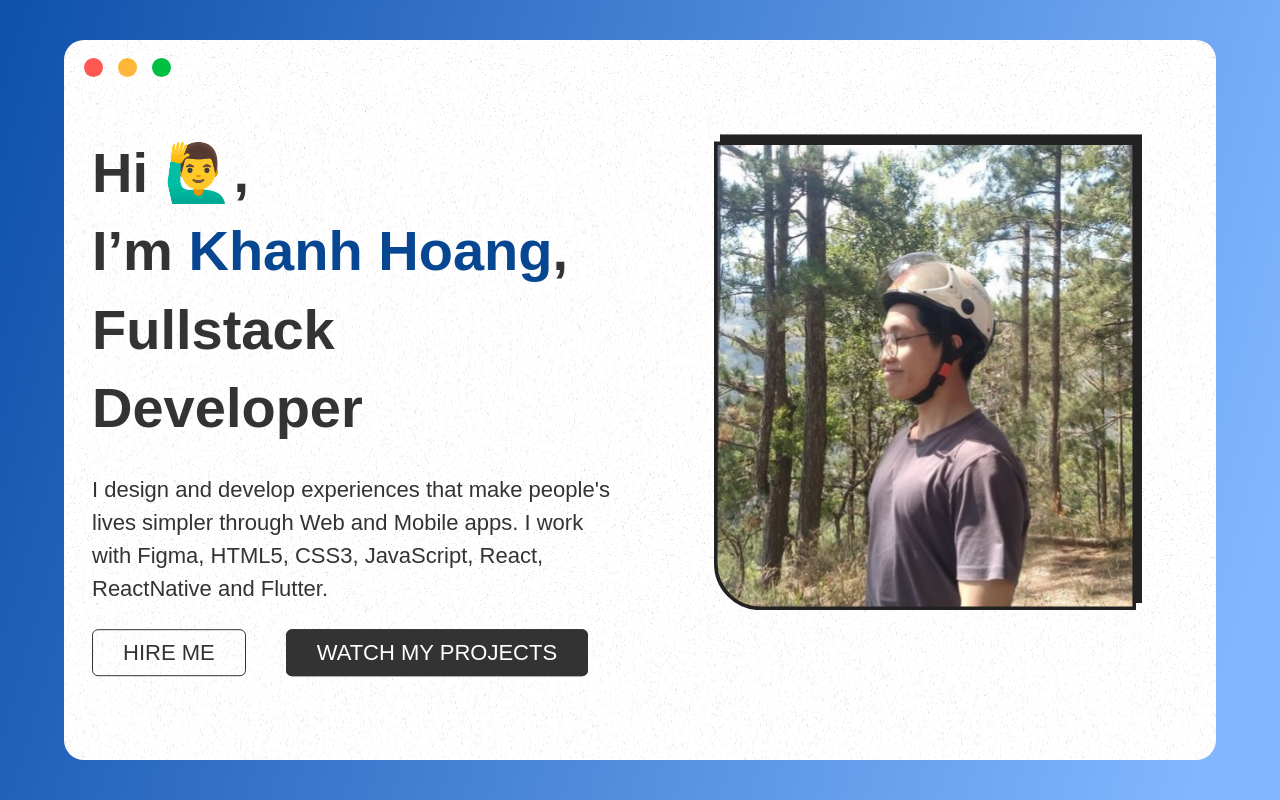
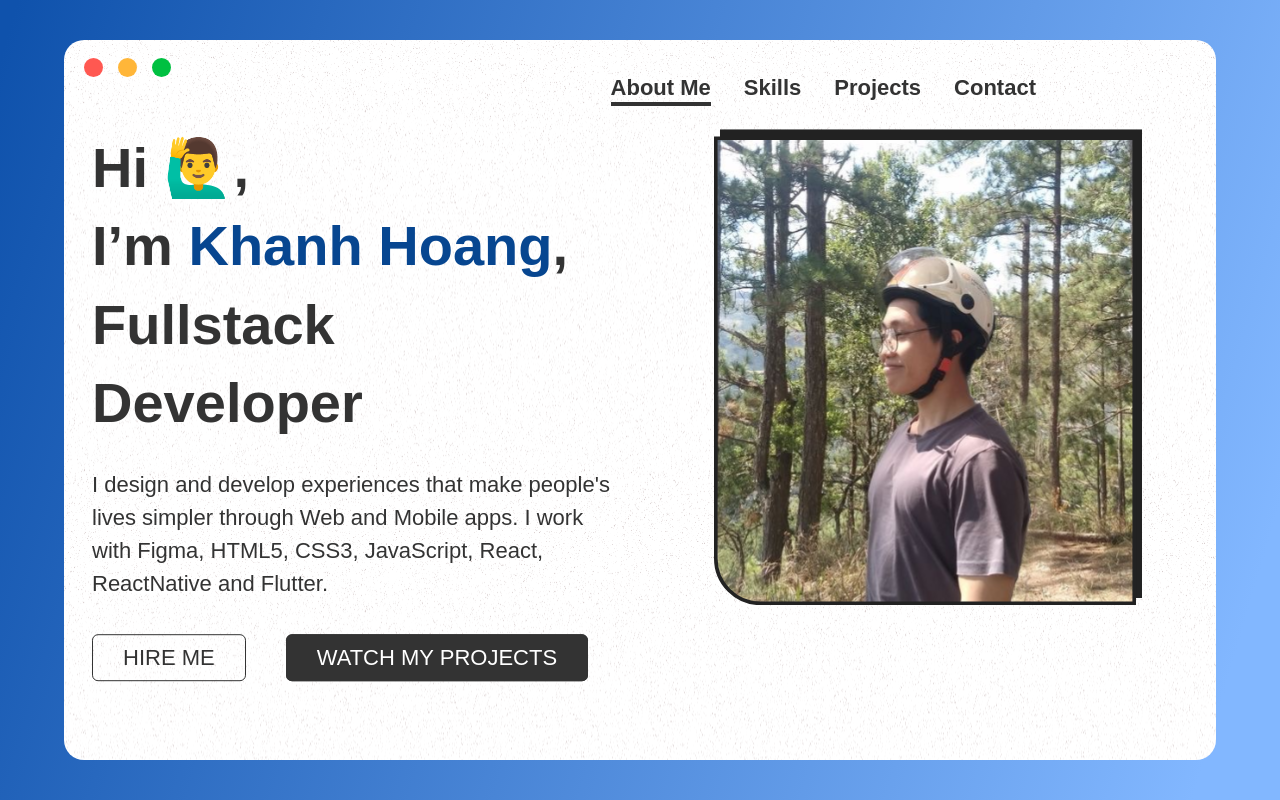
Before and after one commit to khanhhd2211/portfolio, a Next.js app: page / in a window 1280 px wide. Built offline with nearby package versions, Linux system fonts and the light colour scheme.

Commit message:
update section 1

```diff
--- a/src/app/(section1)/section1.module.css
+++ b/src/app/(section1)/section1.module.css
@@ -30,7 +30,7 @@
 }
 
 .wrapSec1Btn {
-  margin-top: 35px;
+  margin-top: 45px;
 }
 
 .sec1Btn {
@@ -39,6 +39,7 @@
   padding: 10px 30px;
   font-size: 22px;
   border-radius: 6px;
+  font-weight: 500;
 }
 
 .sec1Btn2 {
--- /dev/null
+++ b/src/app/navBtn.tsx
@@ -0,0 +1,13 @@
+import * as React from 'react';
+import styles from './Page.module.css'
+
+export default function NavBtn () {
+  return (
+    <div className={styles.navBtn}>
+	<div className={styles.activeNavBtn}>About Me</div>
+	<div>Skills</div>
+	<div>Projects</div>
+	<div>Contact</div>
+    </div>
+  );
+}
--- a/src/app/page.module.css
+++ b/src/app/page.module.css
@@ -31,13 +31,50 @@
 }
 
 .topBtn div:nth-child(1) {
-  background-color: #FF5851;
+  background-color: #ff5851;
 }
 
 .topBtn div:nth-child(2) {
-  background-color: #FFB639;
+  background-color: #ffb639;
 }
 
 .topBtn div:nth-child(3) {
-  background-color: #00C041;
+  background-color: #00c041;
 }
+
+.navBtn {
+  position: absolute;
+  right: 180px;
+  top: 35px;
+  display: flex;
+}
+
+.navBtn div {
+  font-size: 22px;
+  margin-left: 33px;
+  font-weight: 600;
+  position: relative;
+  text-decoration: none;
+  cursor: pointer;
+}
+
+.navBtn div::after {
+  content: '';
+  position: absolute;
+  width: 100%;
+  height: 4px;
+  background-color: #333333;
+  bottom: -5px;
+  left: 0;
+}
+
+.navBtn div:not(.activeNavBtn)::after {
+  transform-origin: left;
+  transform: scaleX(0);
+  transition: transform .3s ease-in-out;
+}
+
+.navBtn div:not(.activeNavBtn):hover::after {
+  transform-origin: left;
+  transform: scaleX(1);
+}
--- a/src/app/page.tsx
+++ b/src/app/page.tsx
@@ -1,5 +1,6 @@
 import Section1 from "./(section1)/section1";
 import Buttons from "./buttons";
+import NavBtn from "./navBtn";
 import styles from "./Page.module.css";
 
 export default function Home() {
@@ -7,6 +8,7 @@ export default function Home() {
     <div className={styles.mainBg}>
       <div className={styles.mainCard}>
         <Buttons />
+        <NavBtn />
         <Section1 />
       </div>
     </div>
```
